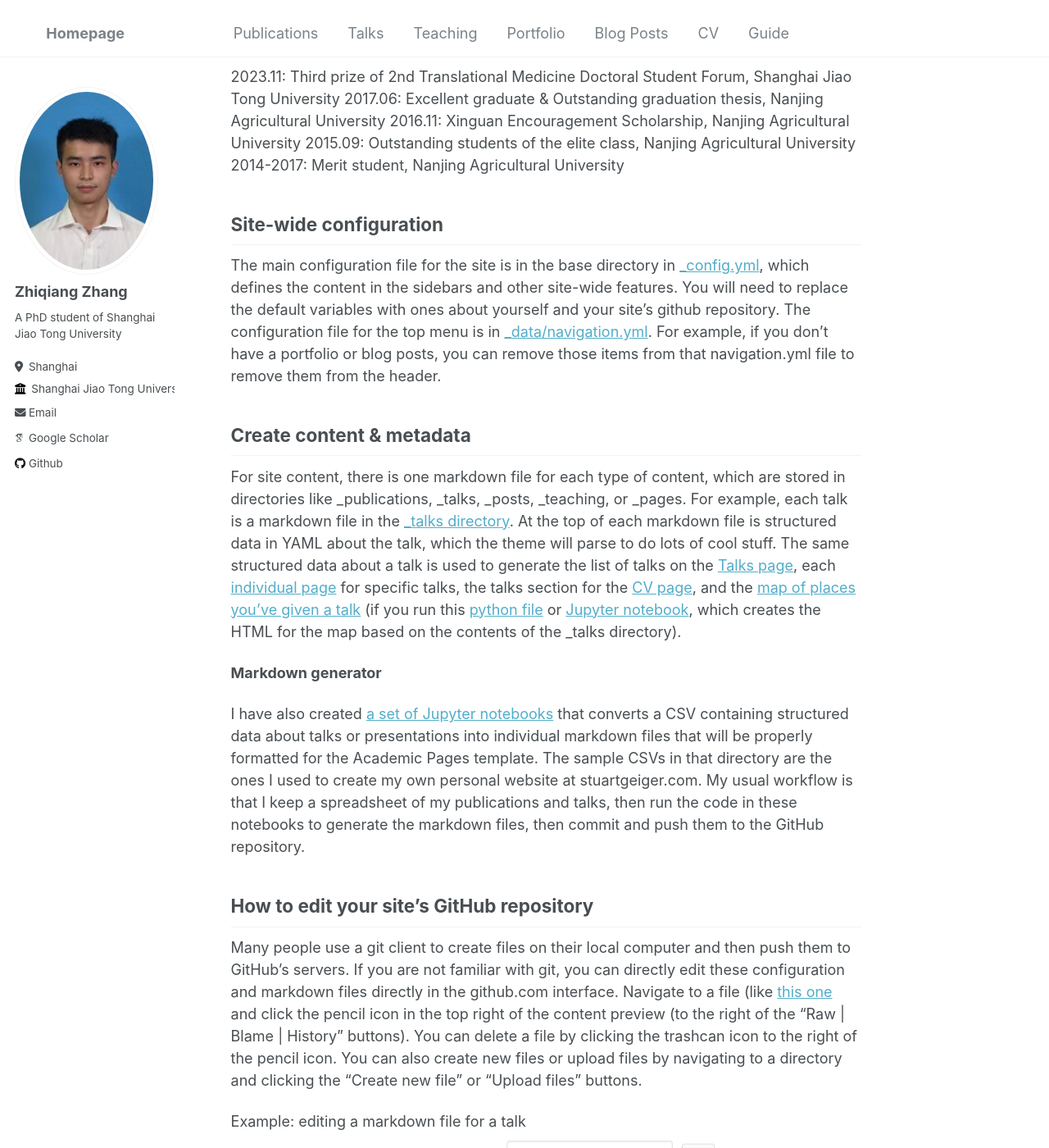
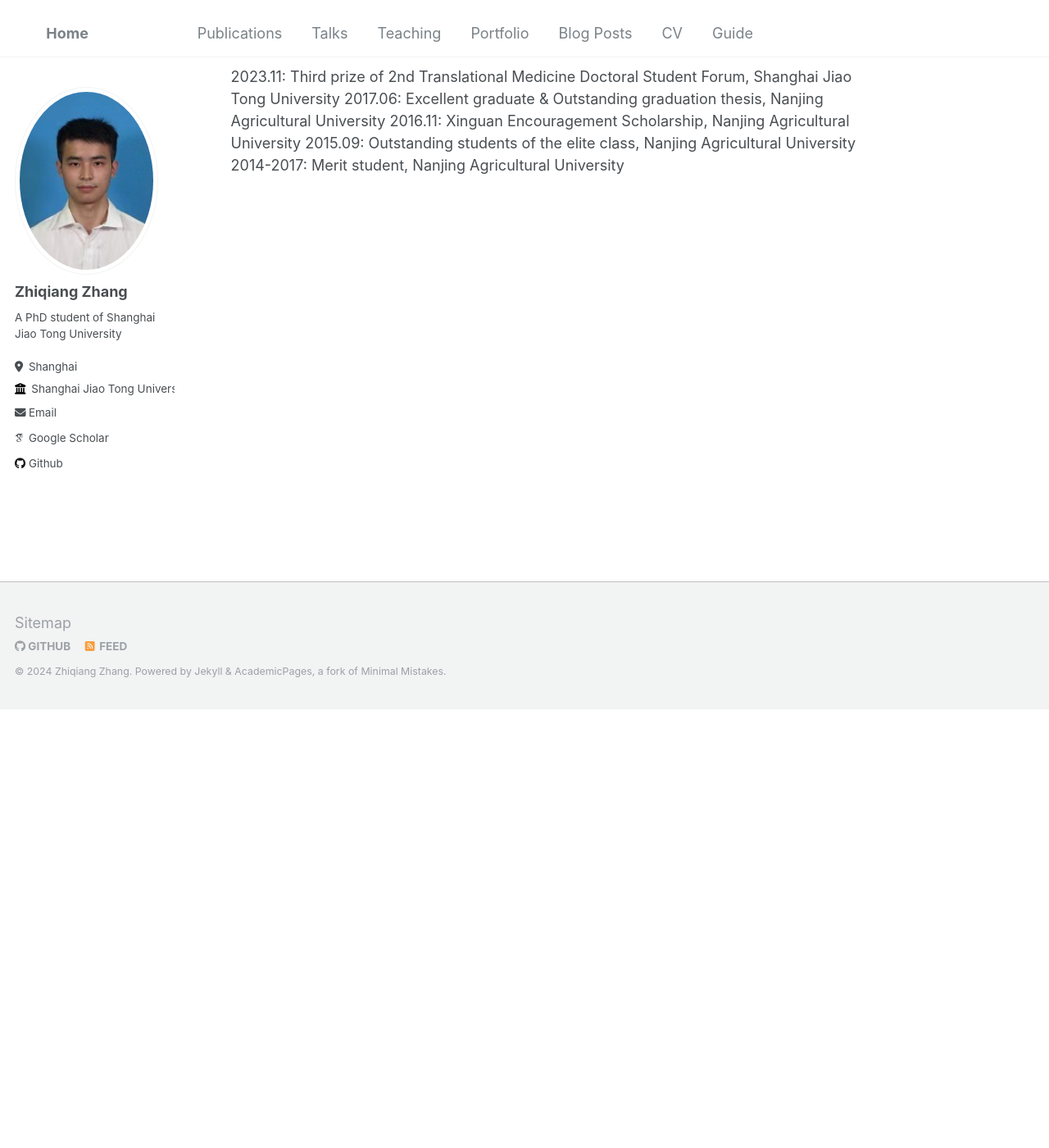
Before and after one commit to zhangzhiqiang2020/zhangzhiqiang2020.github.io, a Jekyll site: the page built from _pages/about.md, in a window 1280 px wide and 1400 px high, scrolled down 535 px. Shown: the whole window at 82% size. Built offline with Jekyll 4.4.1, drawn with Linux system fonts in a browser that asks for light colours; some web fonts are replaced; some of the changed text lies outside the part shown.

Commit message:
personal web

```diff
--- a/_config.yml
+++ b/_config.yml
@@ -8,7 +8,7 @@
 
 # Basic Site Settings
 locale                   : "en-China"
-title                    : "&nbsp;&nbsp;&nbsp;&nbsp;&nbsp;&nbsp;&nbsp;&nbsp; Homepage &nbsp;&nbsp;&nbsp;&nbsp;&nbsp;&nbsp;&nbsp;&nbsp;&nbsp;"
+title                    : "&nbsp;&nbsp;&nbsp;&nbsp;&nbsp;&nbsp;&nbsp;&nbsp; Home &nbsp;&nbsp;&nbsp;&nbsp;&nbsp;&nbsp;&nbsp;&nbsp;&nbsp;"
 title_separator          : "-"
 name                     : &name "Zhiqiang Zhang"
 description              : &description "A PhD student of Shanghai Jiao Tong University (SJTU)"
--- a/_pages/about.md
+++ b/_pages/about.md
@@ -24,27 +24,3 @@
 2016.11: Xinguan Encouragement Scholarship, Nanjing Agricultural University
 2015.09: Outstanding students of the elite class, Nanjing Agricultural University
 2014-2017: Merit student, Nanjing Agricultural University
-
-Site-wide configuration
-------
-The main configuration file for the site is in the base directory in [_config.yml](https://github.com/academicpages/academicpages.github.io/blob/master/_config.yml), which defines the content in the sidebars and other site-wide features. You will need to replace the default variables with ones about yourself and your site's github repository. The configuration file for the top menu is in [_data/navigation.yml](https://github.com/academicpages/academicpages.github.io/blob/master/_data/navigation.yml). For example, if you don't have a portfolio or blog posts, you can remove those items from that navigation.yml file to remove them from the header.
-
-Create content & metadata
-------
-For site content, there is one markdown file for each type of content, which are stored in directories like _publications, _talks, _posts, _teaching, or _pages. For example, each talk is a markdown file in the [_talks directory](https://github.com/academicpages/academicpages.github.io/tree/master/_talks). At the top of each markdown file is structured data in YAML about the talk, which the theme will parse to do lots of cool stuff. The same structured data about a talk is used to generate the list of talks on the [Talks page](https://academicpages.github.io/talks), each [individual page](https://academicpages.github.io/talks/2012-03-01-talk-1) for specific talks, the talks section for the [CV page](https://academicpages.github.io/cv), and the [map of places you've given a talk](https://academicpages.github.io/talkmap.html) (if you run this [python file](https://github.com/academicpages/academicpages.github.io/blob/master/talkmap.py) or [Jupyter notebook](https://github.com/academicpages/academicpages.github.io/blob/master/talkmap.ipynb), which creates the HTML for the map based on the contents of the _talks directory).
-
-**Markdown generator**
-
-I have also created [a set of Jupyter notebooks](https://github.com/academicpages/academicpages.github.io/tree/master/markdown_generator
-) that converts a CSV containing structured data about talks or presentations into individual markdown files that will be properly formatted for the Academic Pages template. The sample CSVs in that directory are the ones I used to create my own personal website at stuartgeiger.com. My usual workflow is that I keep a spreadsheet of my publications and talks, then run the code in these notebooks to generate the markdown files, then commit and push them to the GitHub repository.
-
-How to edit your site's GitHub repository
-------
-Many people use a git client to create files on their local computer and then push them to GitHub's servers. If you are not familiar with git, you can directly edit these configuration and markdown files directly in the github.com interface. Navigate to a file (like [this one](https://github.com/academicpages/academicpages.github.io/blob/master/_talks/2012-03-01-talk-1.md) and click the pencil icon in the top right of the content preview (to the right of the "Raw | Blame | History" buttons). You can delete a file by clicking the trashcan icon to the right of the pencil icon. You can also create new files or upload files by navigating to a directory and clicking the "Create new file" or "Upload files" buttons.
-
-Example: editing a markdown file for a talk
-![Editing a markdown file for a talk](/images/editing-talk.png)
-
-For more info
-------
-More info about configuring Academic Pages can be found in [the guide](https://academicpages.github.io/markdown/). The [guides for the Minimal Mistakes theme](https://mmistakes.github.io/minimal-mistakes/docs/configuration/) (which this theme was forked from) might also be helpful.
```
Also changed, not shown: _pages/publications.md (+1 -1 lines).
